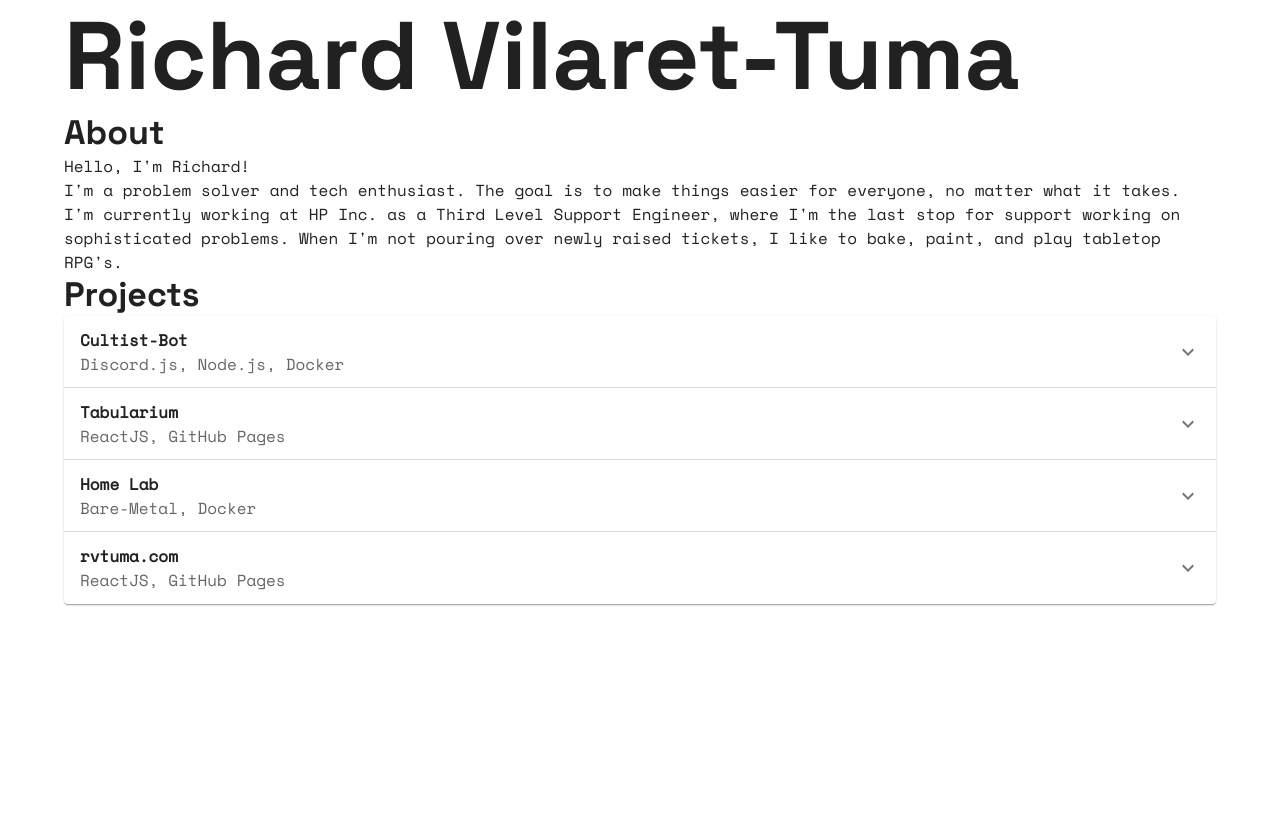
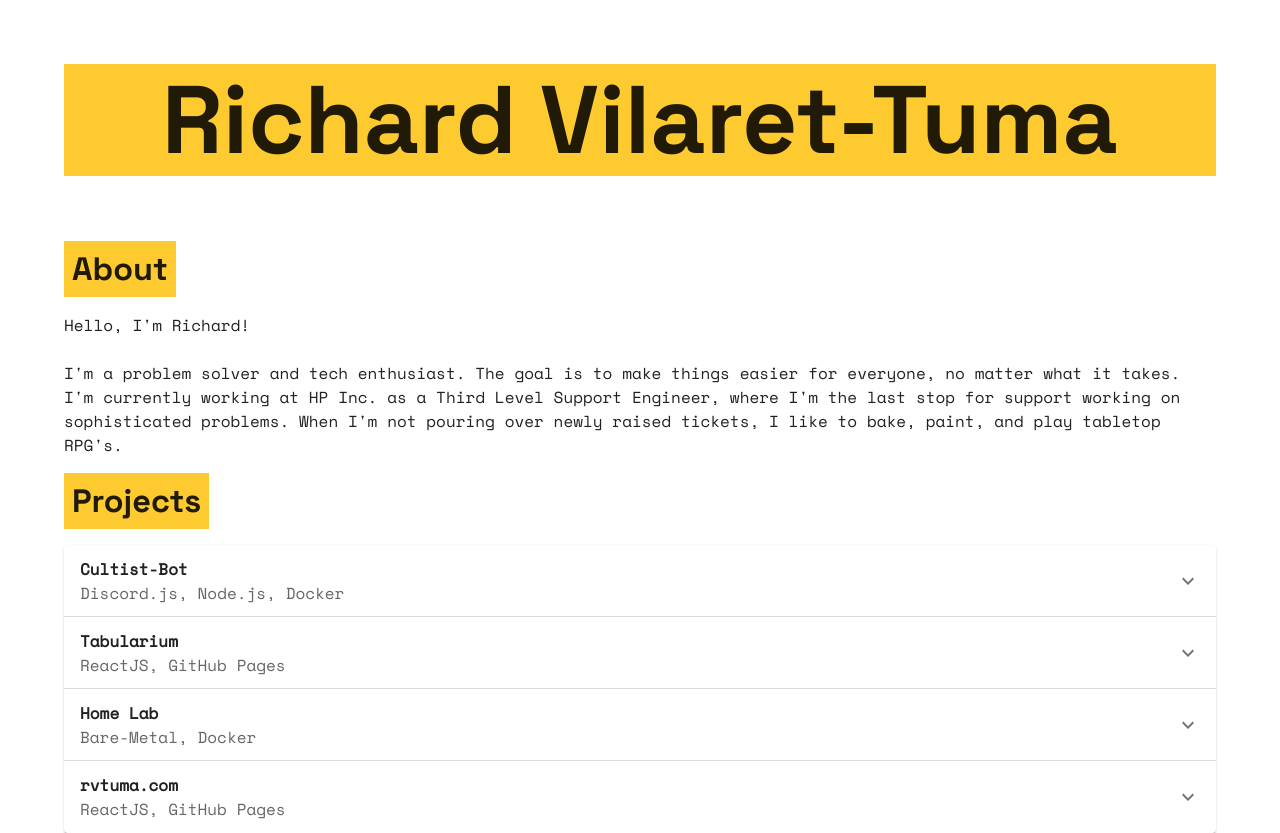
Before and after one commit to rvilarettuma/rvt-personal, a React (Create React App) app: page / in a window 1280 px wide. Before the commit the page ends 800 px from the top, so only its background shows below. Built offline with nearby package versions, Linux system fonts and the light colour scheme.

Commit message:
Make text reponsive

```diff
--- a/public/index.html
+++ b/public/index.html
@@ -1,25 +1,23 @@
 <!DOCTYPE html>
 <html lang="en">
+
 <head>
   <meta charset="utf-8" />
   <link rel="icon" href="%PUBLIC_URL%/favicon.ico" />
   <meta name="viewport" content="width=device-width, initial-scale=1" />
   <meta name="theme-color" content="#000000" />
-    <meta
-      name="description"
-      content="I'm Richard! I do IT stuff and a little bit of software development. Here is where I showcase some of the things I've created."
-    />
+  <meta name="description"
+    content="I'm Richard! I do IT stuff and a little bit of software development. Here is where I showcase some of the things I've created." />
   <!-- <link rel="apple-touch-icon" href="%PUBLIC_URL%/logo192.png" /> -->
   <!--
       manifest.json provides metadata used when your web app is installed on a
       user's mobile device or desktop. See https://developers.google.com/web/fundamentals/web-app-manifest/
     -->
   <link rel="manifest" href="%PUBLIC_URL%/manifest.json" />
-    <link
-  rel="stylesheet"
   <link rel="preconnect" href="https://fonts.googleapis.com">
   <link rel="preconnect" href="https://fonts.gstatic.com" crossorigin>
-  <link href="https://fonts.googleapis.com/css2?family=Space+Grotesk:wght@600;700&family=Space+Mono&display=swap" rel="stylesheet">
+  <link href="https://fonts.googleapis.com/css2?family=Space+Grotesk:wght@600;700&family=Space+Mono&display=swap"
+    rel="stylesheet">
   <!--
       Notice the use of %PUBLIC_URL% in the tags above.
       It will be replaced with the URL of the `public` folder during the build.
@@ -31,6 +29,7 @@
     -->
   <title>Richard Vilaret-Tuma - Personal Site</title>
 </head>
+
 <body>
   <noscript>You need to enable JavaScript to run this app.</noscript>
   <div id="root"></div>
@@ -45,4 +44,5 @@
       To create a production bundle, use `npm run build` or `yarn build`.
     -->
 </body>
+
 </html>
--- a/src/App.css
+++ b/src/App.css
@@ -1,3 +1,7 @@
 .App {
   text-align: left;
 }
+
+.section {
+  margin-bottom: 1rem;
+}
--- a/src/Components/About/About.js
+++ b/src/Components/About/About.js
@@ -1,14 +1,23 @@
-import React from 'react';
-import text from './Text.json'
-import { Typography } from '@mui/material';
+import React from "react";
+import text from "./Text.json";
+import { Typography } from "@mui/material";
 
 function About() {
   return (
     <div>
-      <Typography component="h2" variant="h4">About</Typography>
-      <Typography variant="p">{text.greeting}</Typography>
-      <br/>
-      <Typography variant="p">{text.about}</Typography>
+      <Typography component="h2" variant="h4">
+        About
+      </Typography>
+      <br />
+      <div className="section">
+        <Typography component="p" variant="p">
+          {text.greeting}
+        </Typography>
+        <br />
+        <Typography component="p" variant="p">
+          {text.about}
+        </Typography>
+      </div>
     </div>
   );
 }
--- a/src/Components/Projects/Projects.js
+++ b/src/Components/Projects/Projects.js
@@ -61,6 +61,7 @@ function Projects() {
       <Typography component="h2" variant="h4">
         Projects
       </Typography>
+      <br/>
       {getProjects()}
     </div>
   );
--- a/src/theme.js
+++ b/src/theme.js
@@ -1,10 +1,10 @@
-import { createTheme } from "@mui/material/styles";
+import { createTheme, responsiveFontSizes } from "@mui/material/styles";
 
-const theme = createTheme({
+let theme = createTheme({
   palette: {
     type: 'light',
     primary: {
-      main: '#fca311',
+      main: '#fdca30',
     },
     secondary: {
       main: '#14213d',
@@ -24,10 +24,13 @@ const theme = createTheme({
     h1: {
       fontFamily: 'Space Grotesk',
       fontWeight: 900,
+      'background-color': '#fdca30',
+      'text-align': 'center',
+      margin: '1 rem',
     },
     h2: {
       fontFamily: 'Space Grotesk',
-      fontWeight: 700,
+      fontWeight: 700
     },
     h3: {
       fontFamily: 'Space Grotesk',
@@ -36,6 +39,10 @@ const theme = createTheme({
     h4: {
       fontFamily: 'Space Grotesk',
       fontWeight: 700,
+      'background-color': '#fdca30',
+      display: 'inline-block',
+      padding: '0.5rem 0.5rem',
+      'margin-bottom': '1rem'
     },
     h5: {
       fontFamily: 'Space Grotesk',
@@ -48,4 +55,6 @@ const theme = createTheme({
   },
 });
 
+theme = responsiveFontSizes(theme);
+
 export default theme;
```
Lines whose indentation alone changed are shown as unchanged.
